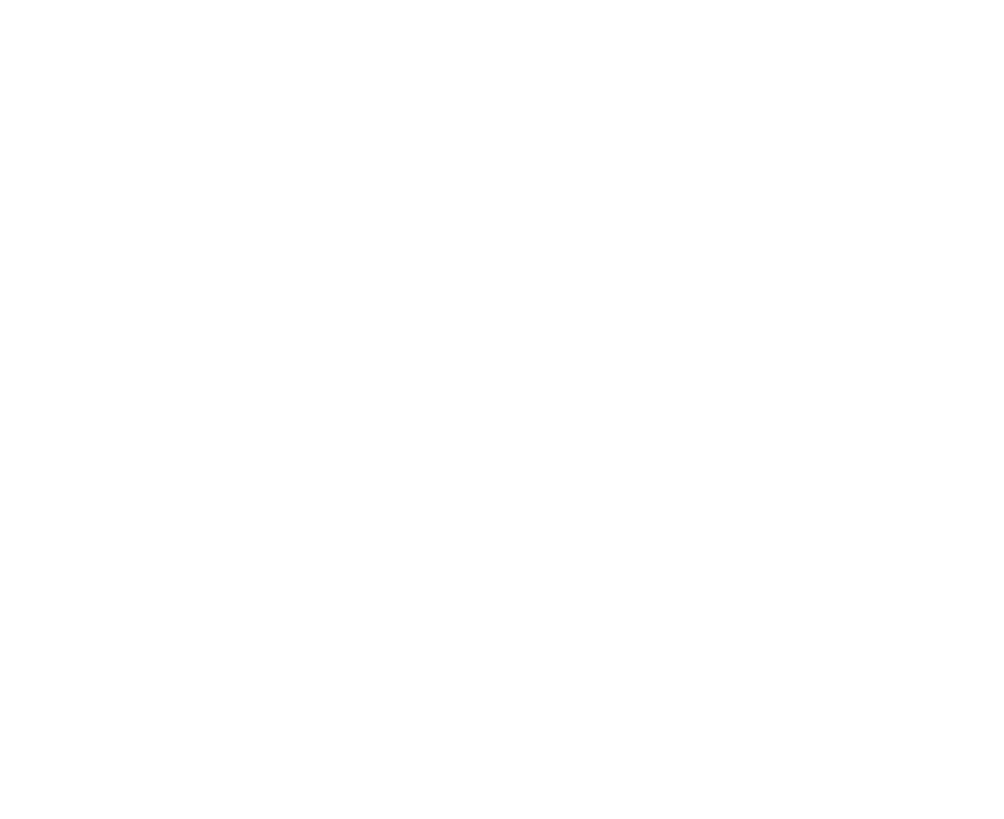
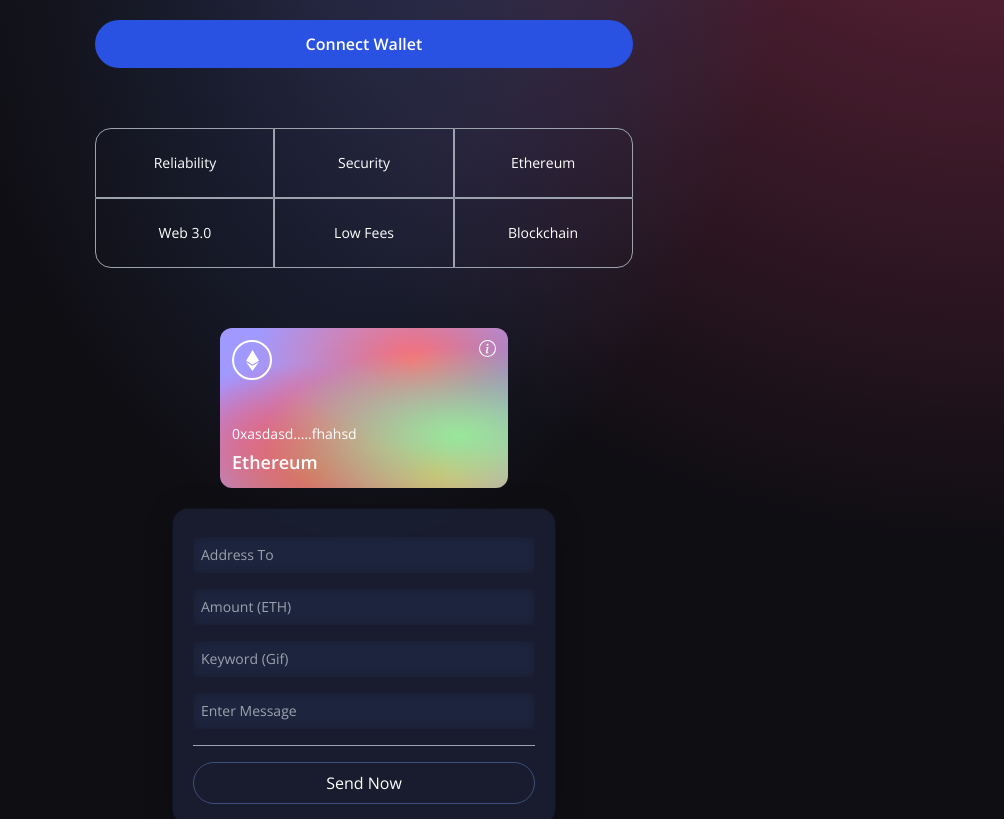
Before and after one commit to Benedict-Kpaduwa/KRYPT, a React (Vite) app in the folder Client/: page / in a window 1280 px wide. Shown: the part 324-1143 px from the top of the page, without its empty margins (276-1280 px from the left). Before the commit the page ends 800 px from the top, so only its background shows below. Built offline with nearby package versions, Linux system fonts and the light colour scheme.

Commit message:
Updated the files
Updated the Welcome and Loader component

```diff
--- a/Client/src/components/Loader.jsx
+++ b/Client/src/components/Loader.jsx
@@ -2,7 +2,9 @@
 
 const Loader = () => {
   return(
-    <div>Loader</div>
+    <div className="flex justify-center items-center py-3">
+        <div className="animate-spin rounded-full h-32 w-32 border-b-2 border-red-700"/>
+    </div>
   );
 };
 
--- a/Client/src/components/Welcome.jsx
+++ b/Client/src/components/Welcome.jsx
@@ -1,8 +1,108 @@
 import React from 'react';
+import { AiFillPlayCircle } from 'react-icons/ai';
+import {SiEthereum} from 'react-icons/si';
+import {BsInfoCircle} from "react-icons/bs";
+
+import {Loader} from "./";
+
+const commonStyles = "min-h-[70px] sm:px-0 px-2 sm:min-w-[120px] flex justify-center items-center border-[0.5px] border-gray-400 text-sm font-light text-white";
+
+const Input =({placeholder, name, type, value, handleChange})=>(
+    <input
+        placeholder={placeholder}
+        type={type}
+        step="0.0001"
+        value={value}
+        onChange={() => handleChange(e, name)}
+        className="my-2 w-full rounded-sm p-2 outline-none bg-transparent text-white border-none text-sm white-glassmorphism"
+    />
+)
 
 const Welcome = () => {
+
+    const connectWallet = () =>{}
+
+    const handleSubmit =()=> {}
+
   return(
-    <div>Welcome</div>
+    <div className="flex w-full justify-center items-center">
+        <div className="flex mf:flex-row flex-col items-start justify-between md:p-20 py-12 px-4">
+            <div className="flex flex-1 justify-start flex-col mf:mr-10">
+                <h1 className="text-3xl sm:text-5xl text-white text-gradient py-1">
+                    Send Crypto <br /> across the world
+                </h1>
+                <p className="text-left mt-5 text-white font-light md:w-9/12 w-11/12 text-base text-gradient">
+                    Explore the crypto world. Buy and sell cryptocurrencies easily on Krypto.
+                </p>
+                <button
+                    type="button"
+                    onClick={connectWallet}
+                    className="flex flex-row justify-center items-center my-5 bg-[#2952e3] p-3 rounded-full cursor-pointer hover:bg-[#2546bd]"
+                >
+                    <p className="text-white text-base font-semibold">Connect Wallet</p>
+                </button>
+                <div className="grid sm:grid-cols-3 grid-cols-2 w-full mt-10">
+                    <div className={`rounded-tl-2xl ${commonStyles}`}>
+                        Reliability
+                    </div>
+                    <div className={commonStyles}>Security</div>
+                    <div className={`rounded-tr-2xl ${commonStyles}`}>
+                        Ethereum
+                    </div>
+                    <div className={`rounded-bl-2xl ${commonStyles}`}>
+                        Web 3.0
+                    </div>
+                    <div className={commonStyles}>Low Fees</div>
+                    <div className={`rounded-br-2xl ${commonStyles}`}>
+                        Blockchain
+                    </div>
+                </div>
+            </div>
+
+            <div className="flex flex-col flex-1 items-center justify-start w-full mf:mt-0 mt-10">
+                <div className="p-3 justify-end items-start flex-col rounded-xl h-40 sm:w-72 w-full my-5 eth-card white-glassmorpism">
+                    <div className="flex justify-between flex-col w-full h-full">
+                        <div className="flex justify-between items-start">
+                            <div className="w-10 h-10 rounded-full border-2 border-white flex justify-center items-center">
+                                <SiEthereum fontSize={21} color="#fff"/>
+                            </div>
+                            <BsInfoCircle fontSize={17} color="#fff"/>
+                        </div>
+                        <div>
+                            <p className="text-white font-light text-sm">
+                                {/* Address of the wallet */}
+                                0xasdasd.....fhahsd
+                            </p>
+                            <p className="text-white font-semibold text-lg mt-1">
+                               Ethereum
+                            </p>
+                        </div>
+                    </div>
+                </div>
+                <div className="p-5 sm:w-96 w-full flex flex-col justify-start items-center blue-glassmorphism">
+                    <Input placeholder="Address To" name="addressTo" type="text" handleChange={() => {}}/>
+                    <Input placeholder="Amount (ETH)" name="amount" type="number" handleChange={() => {}}/>
+                    <Input placeholder="Keyword (Gif)" name="keyword" type="text" handleChange={() => {}}/>
+                    <Input placeholder="Enter Message" name="message" type="text" handleChange={() => {}}/>
+
+                    <div className="h-[1px] w-full bg-gray-400 my-2" />
+
+                    {false ? (
+                        <Loader />
+                    ): (
+                        <button
+                            type="button"
+                            onClick={handleSubmit}
+                            className="text-white w-full mt-2 border-[1px] p-2 border-[#3d4f7c] rounded-full cursor-pointer"
+                        >
+                            Send Now
+                        </button>
+                        )}
+
+                </div>
+            </div>
+        </div>
+    </div>
   );
 };
 
```
